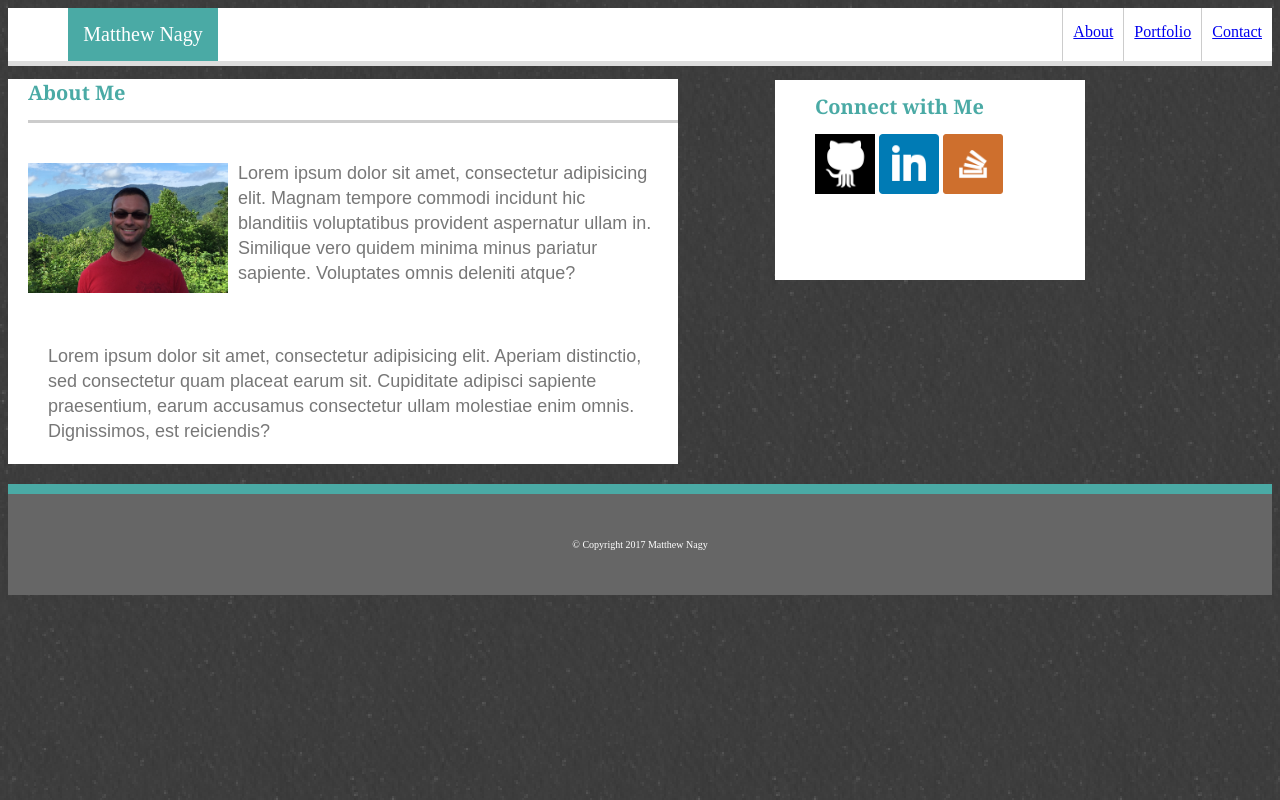
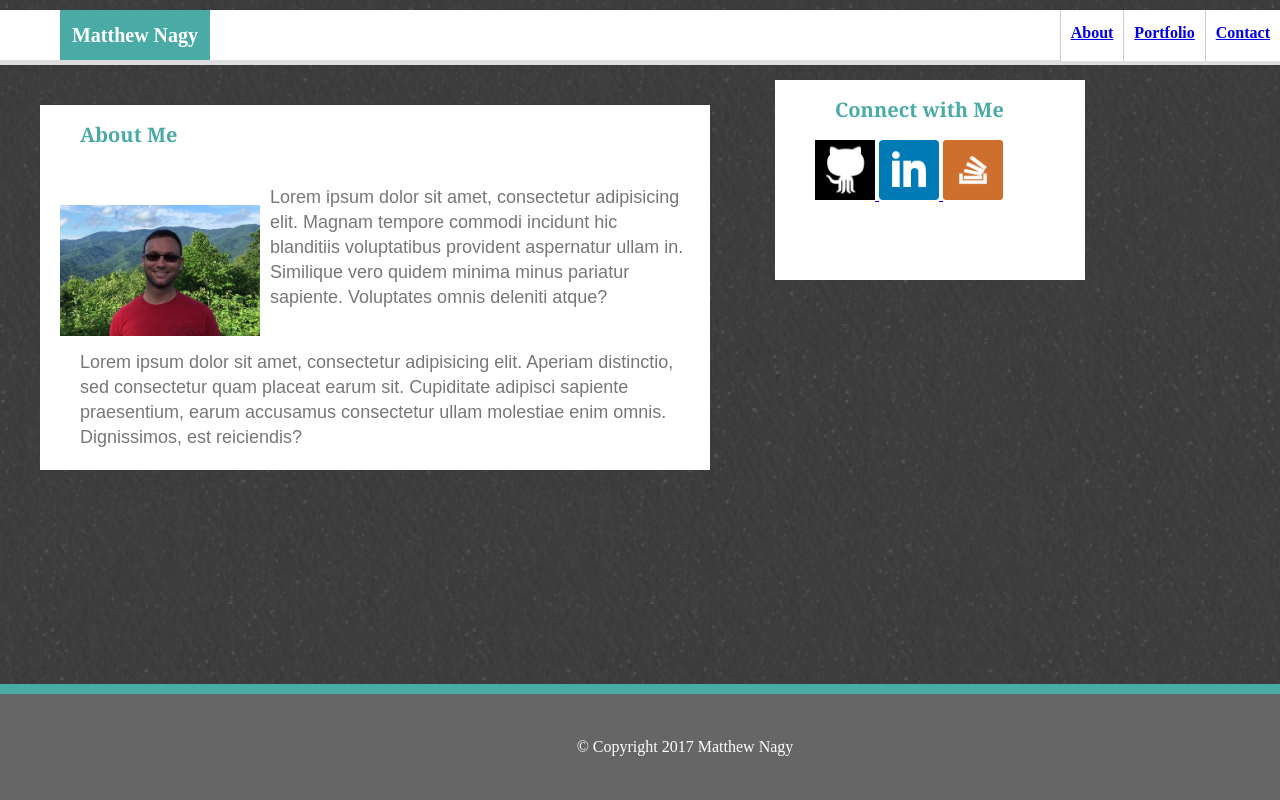
Before and after one commit to grndprxguy/Basic-Portfolio, a plain HTML site: page index.html in a window 1280 px wide. Drawn offline with Linux system fonts and the light colour scheme.

Commit message:
more changes

```diff
--- a/assets/css/style.css
+++ b/assets/css/style.css
@@ -3,6 +3,8 @@ h1 {
 	font-family: 'Georgia', Times, "Times New Roman", serif;
 	color: #4aaaa5;
 	font-size: 20px;
+	font-weight: bold;
+	padding: 20px;
 }
 
 /*Navigation Buttons*/
@@ -26,6 +28,8 @@ a:first-child {
 /*Navigation Bar*/
 header {
 	clear: both;
+	font-weight: bold;
+	margin-top: 10px;
 	background-color: #ffffff;
 	border-color: #cccccc;
 	border-bottom-width: 5px;
@@ -40,8 +44,8 @@ header {
 		left: 0;
 		border-bottom-style: solid;
 		border-bottom-color: #cccccc;
-		/*bottom-border-width: 10px;	*/
-	}
+		bottom-border-width: 10px;
+}
 
 /*About Me' page image*/
 .image {
@@ -77,7 +81,10 @@ body {
 	margin-bottom: 20px;
 	background-color: #ffffff;
 	width: 650px;
-	}
+	position: relative;
+	top: 40px;
+	left: 40px;
+}
 
 p {
 	color: #777777;
@@ -108,6 +115,12 @@ p {
 	color: white;
 }
 
+/*Photo Section Background*/
+.photo_section {
+	background-color: #ffffff;
+	height: auto;
+}
+
 /*Social Media Box*/
 #social_links {
 	background-color: #ffffff;
@@ -124,7 +137,10 @@ form {
 }
 
 footer {
-	padding: 45px;
+	position: fixed;
+	bottom: 0;
+	width: 100%;
+	padding: 45px;*/
 	font-size: 10px;
 	text-align: center;
 	color: #ffffff;
--- a/index.html
+++ b/index.html
@@ -3,7 +3,7 @@
 <head>
 	<meta charset="UTF-8">
 	<title>About Me</title>
-	<!-- <link href="./assets/css/reset.css" type="text/css" rel="stylesheet"> -->
+	<link href="./assets/css/reset.css" type="text/css" rel="stylesheet">
 	<link href="./assets/css/style.css" type="text/css" rel="stylesheet">
 </head>
 
@@ -21,9 +21,6 @@
 		<div class="nav">
 			<a href="index.html">About </a>
 		</div>
-	</div>
-
-
 			<div id="name">Matthew Nagy</div>
 	</header>
 
@@ -44,13 +41,18 @@
 			<p>Lorem ipsum dolor sit amet, consectetur adipisicing elit. Aperiam distinctio, sed consectetur quam placeat earum sit. Cupiditate adipisci sapiente praesentium, earum accusamus consectetur ullam molestiae enim omnis. Dignissimos, est reiciendis?</p>
 	</div>
 
+<!-- Social Media Box -->
 	<div id="social_links">
 		<h1>Connect with Me</h1>
+		<a href="https://github.com/grndprxguy" target="_blank">
 		<img src="assets/images/github.png" alt="GitHub" style="width:60px;height:60px;">
+		</a>
+		<a href="https://www.linkedin.com/in/matthew-nagy-748000141/" target="_blank">
 		<img src="assets/images/linkedin.png" alt="linkedin" style="width:60px;height:60px;">
+		</a>
+		<a href="https://stackoverflow.com/users/8446113/matthew-nagy" target="_blank">
 		<img src="assets/images/stackoverflow.png" alt="StackOverflow" style="width:60px;height:60px;">
-
-</div>
+		</a>
 	</div>
 
 
```
Also changed, not shown: contact.html (+8 -3 lines), portfolio.html (+16 -4 lines). Lines whose indentation alone changed are shown as unchanged.
